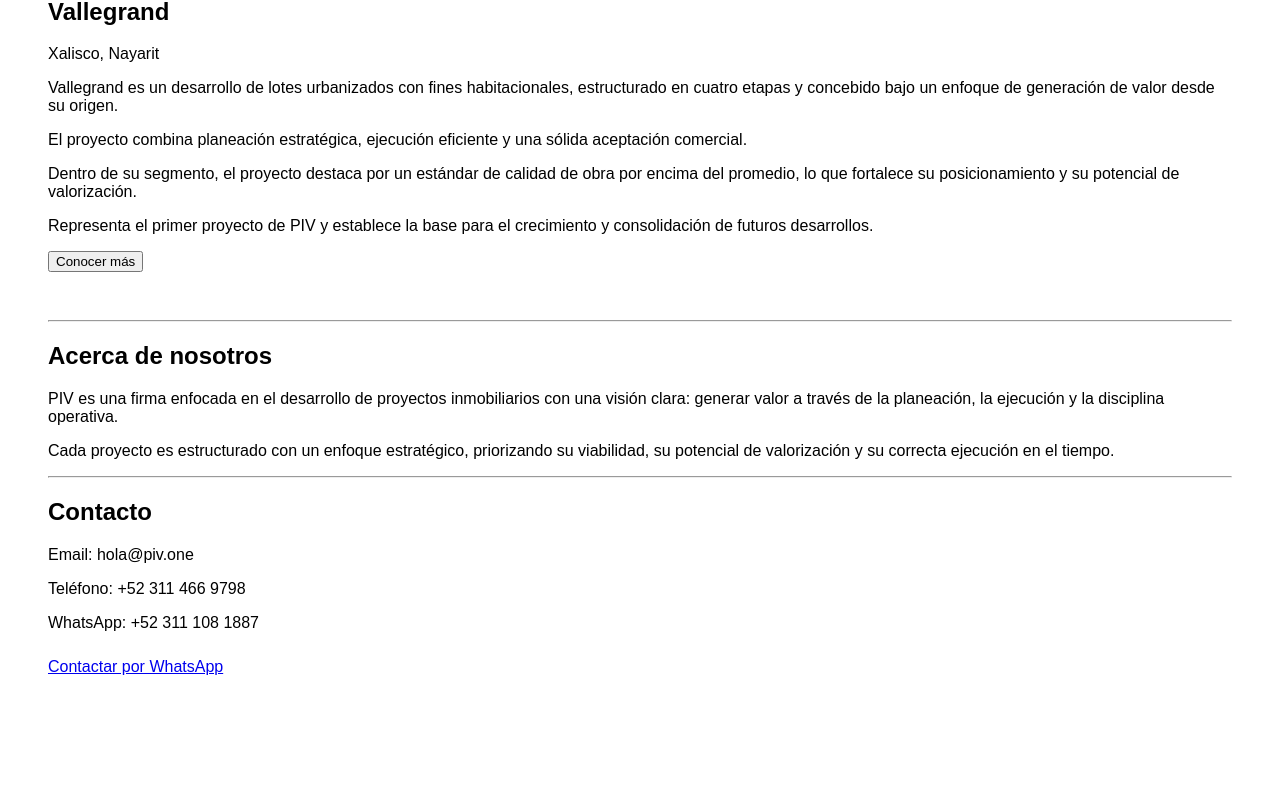
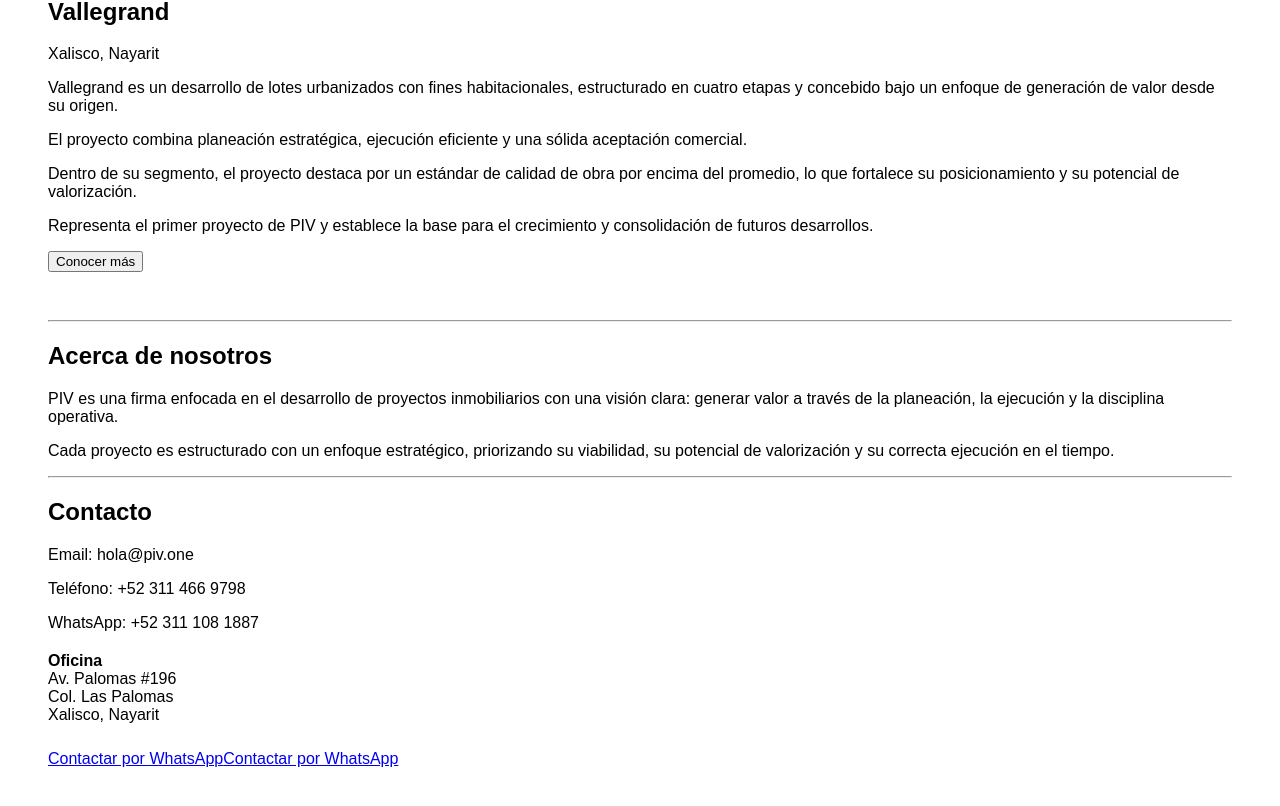
Before and after one commit to PIV1/PIV, a Next.js app: page / in a window 1280 px wide. Shown: the part 563-1369 px from the top of the page. Before the commit the page ends 1287 px from the top, so only its background shows below. Built offline with nearby package versions, Linux system fonts and the light colour scheme.

Commit message:
Update index.js

```diff
--- a/pages/index.js
+++ b/pages/index.js
@@ -73,11 +73,26 @@ export default function Home() {
 
       <hr />
 
-      <h2>Contacto</h2>
-      <p>Email: hola@piv.one</p>
-      <p>Teléfono: +52 311 466 9798</p>
-      <p>WhatsApp: +52 311 108 1887</p>
+     <h2>Contacto</h2>
 
+<p>Email: hola@piv.one</p>
+<p>Teléfono: +52 311 466 9798</p>
+<p>WhatsApp: +52 311 108 1887</p>
+
+<p style={{ marginTop: "20px" }}>
+<strong>Oficina</strong><br />
+Av. Palomas #196<br />
+Col. Las Palomas<br />
+Xalisco, Nayarit
+</p>
+
+<a
+  href="https://wa.me/523111081887"
+  target="_blank"
+  style={{ display: "inline-block", marginTop: "10px" }}
+>
+  Contactar por WhatsApp
+</a>
       <a
         href="https://wa.me/523111081887"
         target="_blank"
```
